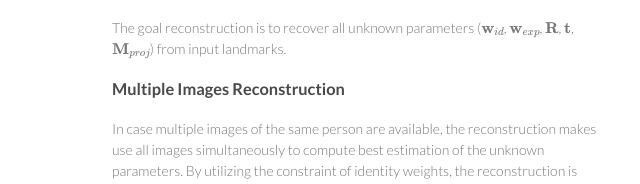
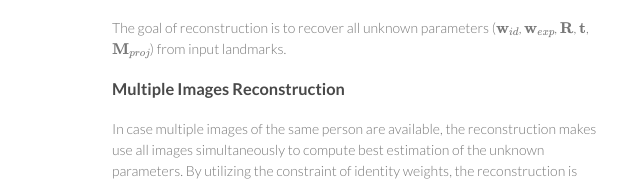
Before and after one commit to phg1024/MultilinearReconstruction, a plain HTML site: page index.html in a window 1280 px wide. Shown: the part 454-638 px from the top of the page, 458-1098 px from the left. Drawn offline with nearby package versions, Linux system fonts and the light colour scheme; some packages are replaced by stand-ins of ours.

Commit message:
fixed typo

```diff
--- a/index.html
+++ b/index.html
@@ -48,7 +48,7 @@
         </p>
 
         <p>
-          The goal reconstruction is to recover all unknown parameters
+          The goal of reconstruction is to recover all unknown parameters
           ($\mathbf w_{id}$, $\mathbf w_{exp}$, $\mathbf R$, $\mathbf t$, $\mathbf M_{proj}$) from input landmarks.
         </p>
 
@@ -64,10 +64,11 @@
         <img src="./images/2_in.jpg" width=250/><img src="./images/2.jpg" width=250/>
         <img src="./images/5_in.jpg" width=250/><img src="./images/5.jpg" width=250/>
 
-<h3>
-<a id="authors-and-contributors" class="anchor" href="#authors-and-contributors" aria-hidden="true"><span class="octicon octicon-link"></span></a>Authors and Contributors</h3>
+        <h3><a id="authors-and-contributors" class="anchor" href="#authors-and-contributors" aria-hidden="true"><span class="octicon octicon-link"></span></a>Authors and Contributors</h3>
 
-<p>Peihong Guo (<a href="https://github.com/phg1024" class="user-mention">@phg1024</a>)</p>
+        <p>
+          Peihong Guo (<a href="https://github.com/phg1024" class="user-mention">@phg1024</a>)
+        </p>
         </section>
         <footer>
           <p>This project is maintained by <a href="https://github.com/phg1024">phg1024</a></p>
```
Lines whose indentation alone changed are shown as unchanged.
